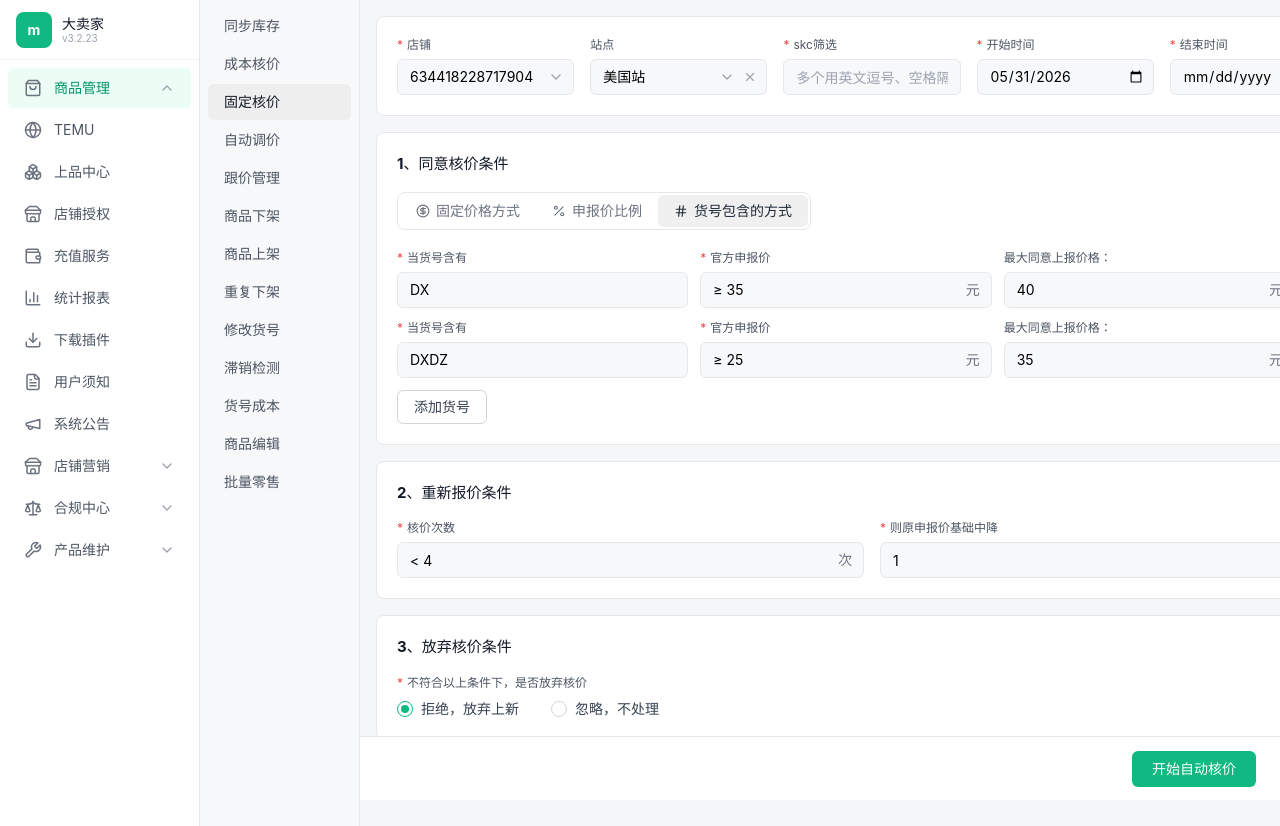
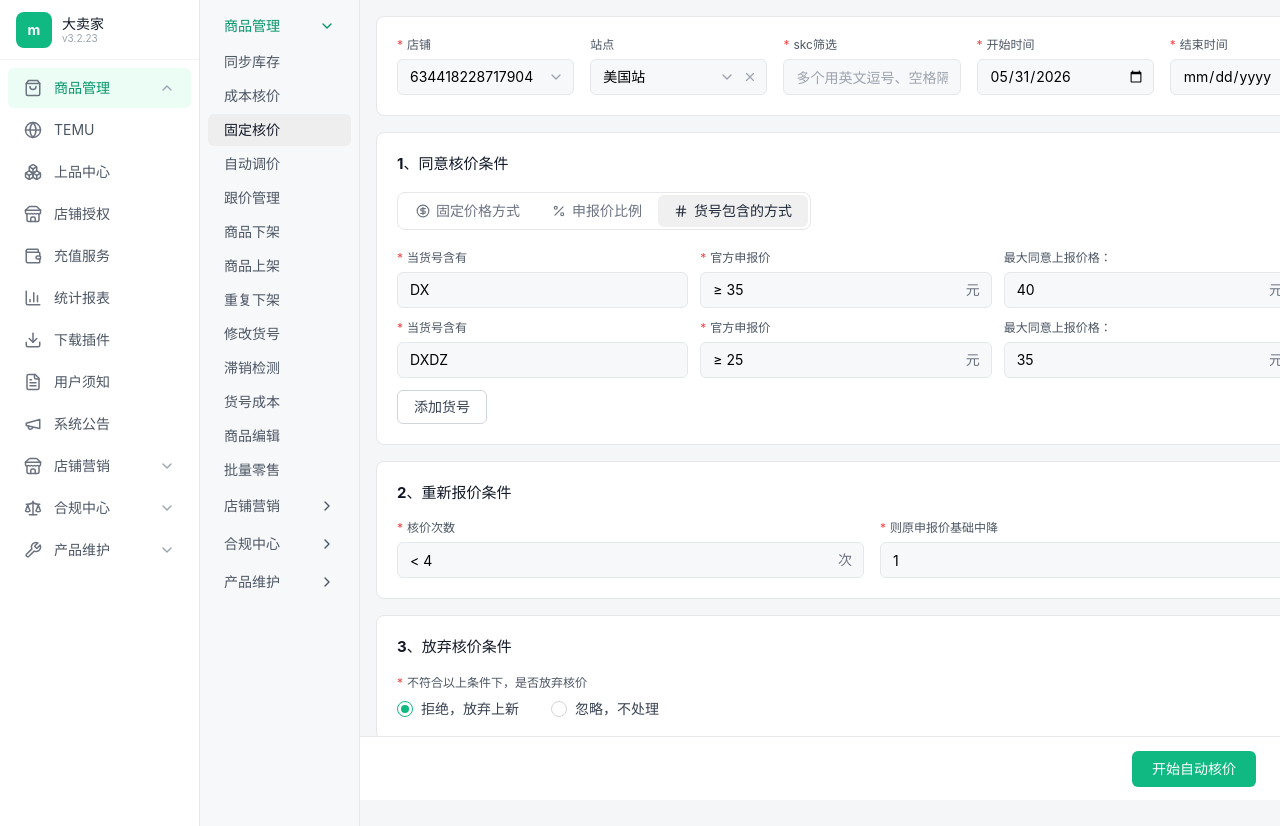
Before and after one commit to shang1869839/TEMUchajian, a React (Vite) app: page / in a window 1280 px wide. Shown: the top 826 px of the page. Built offline with nearby package versions, Linux system fonts and the light colour scheme.

Commit message:
feat: 固定核价配置页界面说明文档
Co-authored-by: traeagent <traeagent@users.noreply.github.com>

```diff
--- a/src/components/SubSidebar.tsx
+++ b/src/components/SubSidebar.tsx
@@ -1,6 +1,19 @@
 import { cn } from "@/lib/utils";
+import { ChevronDown, ChevronRight } from "lucide-react";
 
-const subNavItems = [
+interface SubNavSection {
+  label: string;
+  expanded?: boolean;
+  active?: boolean;
+  items?: { label: string; active?: boolean }[];
+}
+
+const sections: SubNavSection[] = [
+  {
+    label: "商品管理",
+    expanded: true,
+    active: true,
+    items: [
       { label: "同步库存", active: false },
       { label: "成本核价", active: false },
       { label: "固定核价", active: true },
@@ -14,18 +27,44 @@ const subNavItems = [
       { label: "货号成本", active: false },
       { label: "商品编辑", active: false },
       { label: "批量零售", active: false },
+    ],
+  },
+  { label: "店铺营销", expanded: false },
+  { label: "合规中心", expanded: false },
+  { label: "产品维护", expanded: false },
 ];
 
 export default function SubSidebar() {
   return (
     <aside className="w-[160px] min-h-screen bg-[#f7f8fa] border-r border-gray-200 flex flex-col shrink-0">
       <nav className="flex-1 py-2 space-y-0.5">
-        {subNavItems.map((item) => (
+        {sections.map((section) => (
+          <div key={section.label}>
+            <a
+              href="#"
+              className={cn(
+                "flex items-center justify-between px-4 py-2 text-sm transition-colors rounded-md mx-2",
+                section.active
+                  ? "text-emerald-600 font-medium"
+                  : "text-gray-600 hover:text-gray-900 hover:bg-white"
+              )}
+            >
+              <span>{section.label}</span>
+              {section.expanded ? (
+                <ChevronDown className="w-4 h-4" />
+              ) : (
+                <ChevronRight className="w-4 h-4" />
+              )}
+            </a>
+
+            {section.expanded && section.items && (
+              <div className="mt-0.5 space-y-0.5">
+                {section.items.map((item) => (
                   <a
                     key={item.label}
                     href="#"
                     className={cn(
-              "block px-4 py-2 text-sm transition-colors rounded-md mx-2",
+                      "block px-4 py-1.5 text-sm transition-colors rounded-md mx-2",
                       item.active
                         ? "text-gray-900 font-medium bg-[#eeeeee]"
                         : "text-gray-600 hover:text-gray-900 hover:bg-white"
@@ -34,6 +73,10 @@ export default function SubSidebar() {
                     {item.label}
                   </a>
                 ))}
+              </div>
+            )}
+          </div>
+        ))}
       </nav>
     </aside>
   );
```
Lines whose indentation alone changed are shown as unchanged.
